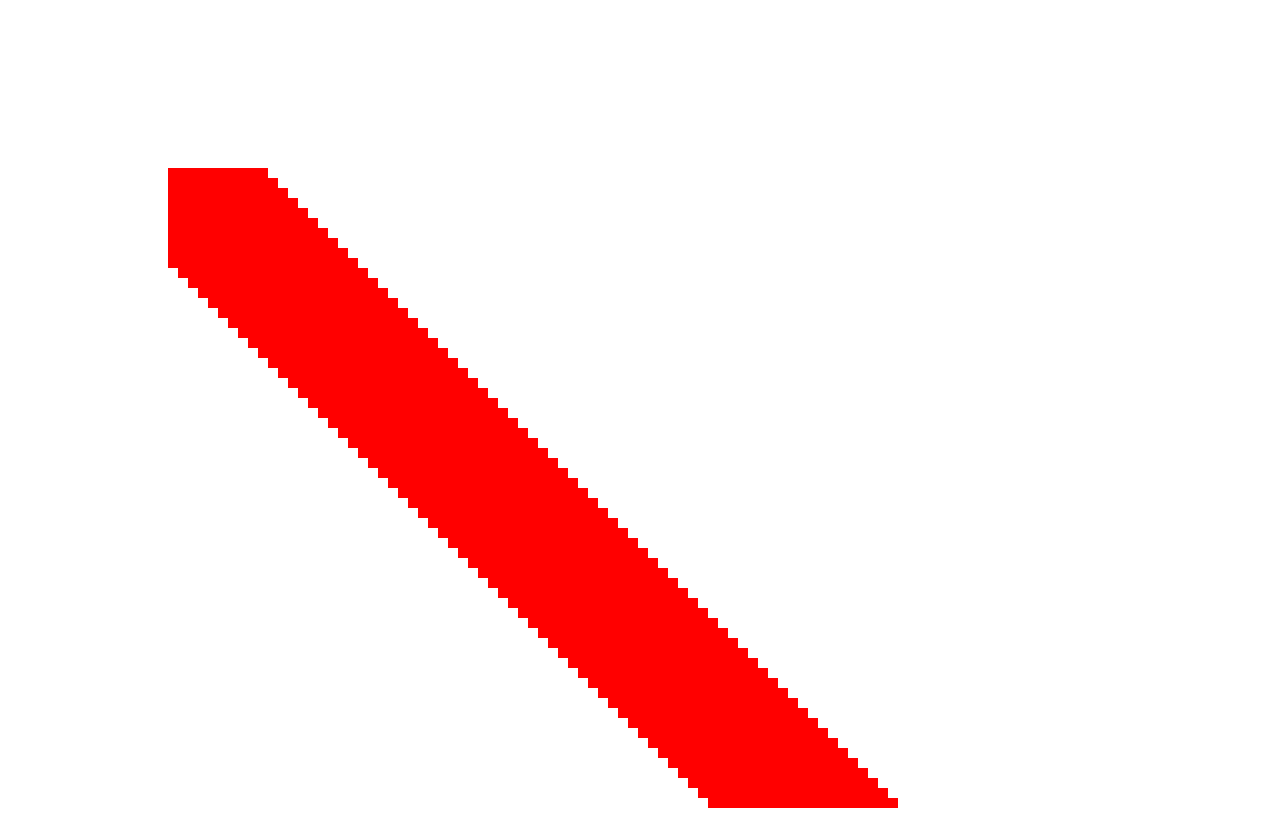
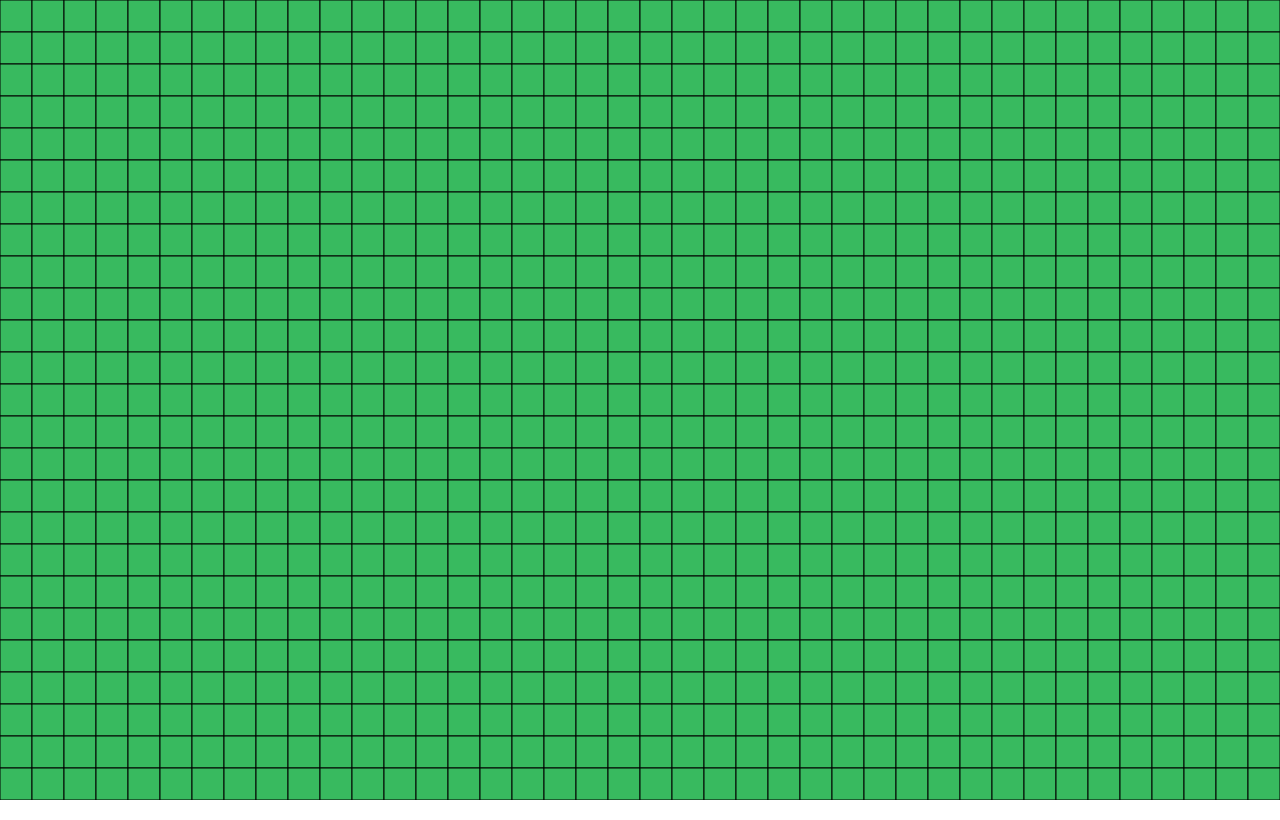
Before and after one commit to mbernardes19/js13k-entry, a plain HTML site: page index.html in a window 1280 px wide. Drawn offline with Linux system fonts and the light colour scheme.

Commit message:
Começo de desenvolvimento de grid do jogo

```diff
--- /dev/null
+++ b/Grid.js
@@ -0,0 +1,45 @@
+import Tile from "./Tile.js";
+
+export default class Grid {
+    constructor(width, height, ctx) {
+        this.width = width;
+        this.height = height;
+        this.tileSize = 32;
+        this.tiles = [];
+        this.columns = Math.trunc(this.width / this.tileSize);
+        this.rows = Math.trunc(this.height / this.tileSize);
+        this.ctx = ctx;
+    }
+
+    defineGrid() {
+        // const totalTiles = this.columns * this.rows;
+        for(let i = 0; i < this.columns; i++) {
+            for(let j = 0; j < this.rows; j++) {
+                if (j <= this.rows - 5) {
+                    const tile = new Tile(this.tileSize);
+                    tile.defineTileType(1);
+                    tile.column = j;
+                    tile.row = i;
+                    this.tiles.push(tile);
+                } else {
+                    const tile = new Tile(this.tileSize);
+                    tile.defineTileType(3);
+                    tile.column = j;
+                    tile.row = i;
+                    this.tiles.push(tile);
+                }
+
+            }
+        }
+    }
+
+    render() {
+        this.tiles.map(tile => {
+            this.ctx.fillStyle = tile.backgroundColor;
+            this.ctx.fillRect(tile.row*32, tile.column*32, tile.size, tile.size);
+            this.ctx.strokeStyle = 'black';
+            this.ctx.strokeRect(tile.row*32, tile.column*32, tile.size, tile.size);
+        })
+
+    }
+}
--- /dev/null
+++ b/Tile.js
@@ -0,0 +1,27 @@
+export default class Tile {
+    constructor(size) {
+        this.size = size;
+        this.typeNum;
+        this.typeName;
+        this.column;
+        this.row;
+        this.backgroundColor;
+    }
+
+    defineTileType(typeNum) {
+        switch(typeNum){
+            case 1: {
+                this.typeName = 'platform';
+                this.backgroundColor = '#E8620E';
+            }
+            case 2: {
+                this.typeName = 'sky';
+                this.backgroundColor = '#39CEEB';
+            }
+            case 3: {
+                this.typeName = 'land';
+                this.backgroundColor = '#38BA5F';
+            }
+        }
+    }
+}
--- /dev/null
+++ b/TileSet.js
@@ -0,0 +1,5 @@
+export default class TileSet {
+    constructor() {
+
+    }
+}
--- a/index.html
+++ b/index.html
@@ -5,6 +5,17 @@
     <meta name="viewport" content="width=device-width, initial-scale=1.0">
     <meta http-equiv="X-UA-Compatible" content="ie=edge">
     <title>JS13K Entry</title>
+    <style>
+        body {
+            margin: 0;
+        }
+
+        * {
+            margin: 0;
+            padding: 0;
+            box-sizing: border-box;
+        }
+    </style>
 </head>
 <body>
     <canvas></canvas>
--- a/main.js
+++ b/main.js
@@ -2,19 +2,33 @@ import Player from './Player.js';
 import State from './State.js';
 import  Sprite from './Sprite.js';
 import GameLoop from './GameLoop.js';
+import Grid from './Grid.js';
+import Tile from './Tile.js';
 
+const CANVAS_WIDTH = window.innerWidth - (window.innerWidth % 32);
+const CANVAS_HEIGHT = window.innerHeight - (window.innerHeight % 32);
+const canvas = document.querySelector('canvas');
+canvas.width = CANVAS_WIDTH ;
+canvas.height = CANVAS_HEIGHT;
+const ctx = canvas.getContext('2d');
 
-const canvas = document.querySelector('canvas');
-canvas.width = window.innerWidth;
-canvas.height = window.innerHeight;
-const ctx = canvas.getContext('2d');
+const grid = new Grid(CANVAS_WIDTH, CANVAS_HEIGHT, ctx);
+grid.defineGrid();
+grid.render();
+console.log(grid);
+/*for(let i = 0; i < grid.columns; i++) {
+    const tile = new Tile(grid.tileSize, 3);
+    tile.column = i;
+    grid.tiles.push(tile);
+}*/
+
 
 const player1 = new Player('Matheus', ctx);
 
-const gameLoop = new GameLoop(30);
-window.addEventListener('click', () => gameLoop.rev());
+// const gameLoop = new GameLoop(30);
+// window.addEventListener('click', () => gameLoop.rev());
 
-gameLoop.startGameLoop(loop);
+// gameLoop.startGameLoop(loop);
 
 
 function loop() {
```
